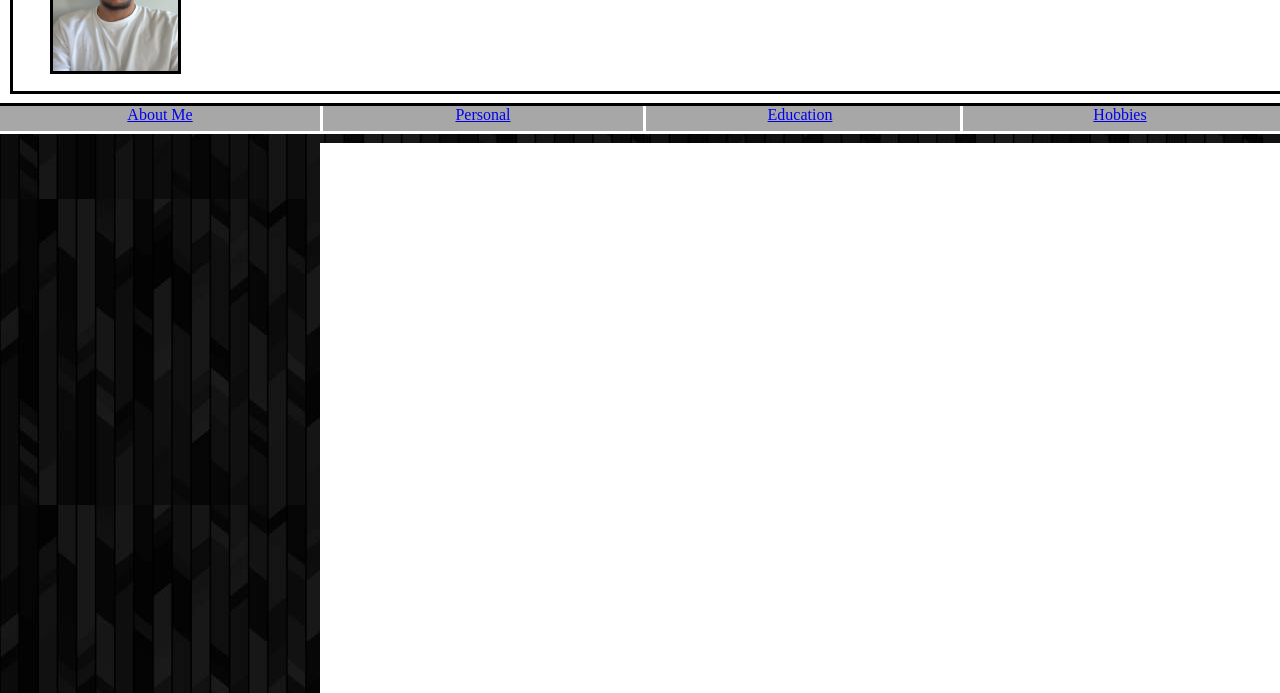
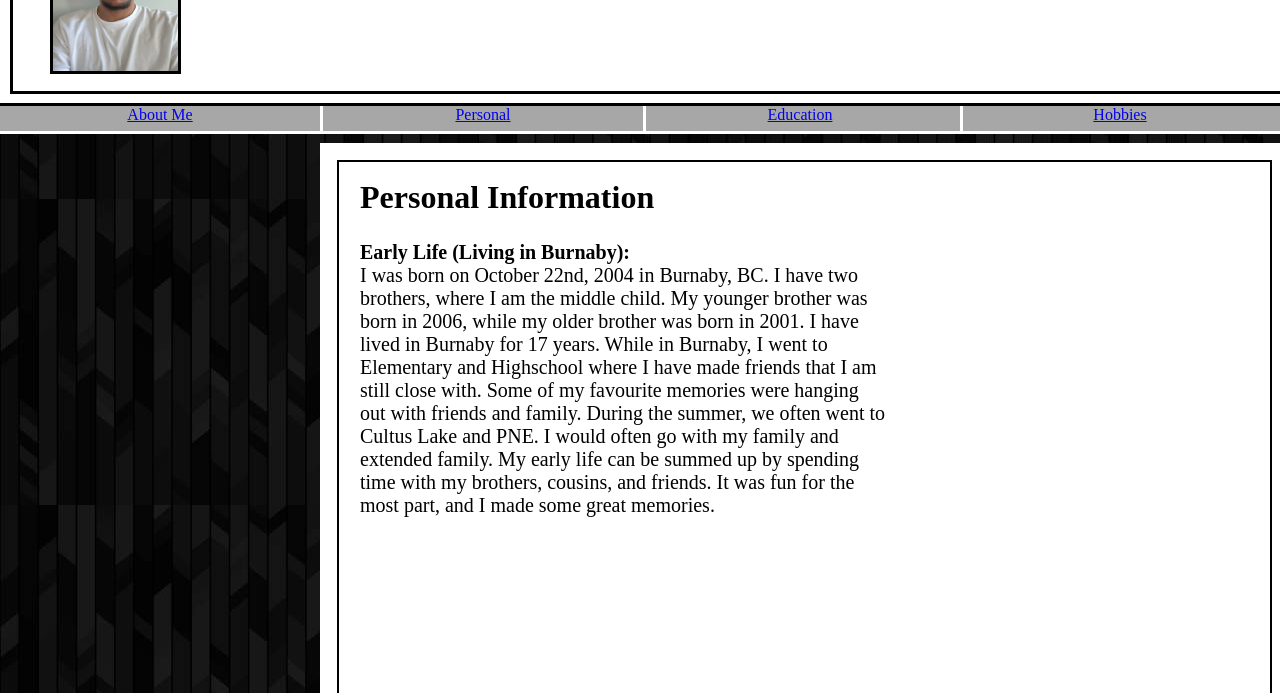
Before and after one commit to GVirk22/GVirk22.github.io, a plain HTML site: page MiniProject/HTML/MPPersonal.html in a window 1280 px wide. Shown: the part 107-800 px from the top of the page. Drawn offline with Linux system fonts and the light colour scheme.

Commit message:
Title + early life body text

```diff
--- a/MiniProject/CSS/MPPersonal.CSS
+++ b/MiniProject/CSS/MPPersonal.CSS
@@ -11,3 +11,27 @@ body {
     width: 75%;
     height: 100%;
 }
+
+.personalBodyDecor {
+    position: absolute;
+    border: 2px solid black;
+    height: 95%;
+    width: 97%;
+    top: 17px;
+    left: 17px;
+}
+
+.pInfoTitle {
+    position: absolute;
+    left: 40px;
+    top: 15px;
+}
+
+.pInfoText {
+    position: absolute;
+    top: 55px;
+    left: 40px;
+    font-size: 20px;
+    width: 55%;
+    height: 100px;
+}
--- a/MiniProject/HTML/MPPersonal.html
+++ b/MiniProject/HTML/MPPersonal.html
@@ -47,7 +47,19 @@
 <!-- End of navigation bar-->
 
     <div class="personalBody">
-
+        <div class="personalBodyDecor"></div>
+        <h1 class="pInfoTitle">Personal Information</h1>
+        <p class="pInfoText">
+            <br><b>Early Life (Living in Burnaby):</b></br>
+            I was born on October 22nd, 2004 in Burnaby, BC. I have two brothers, where I am
+            the middle child. My younger brother was born in 2006, while my older brother was born
+            in 2001. I have lived in Burnaby for 17 years. While in Burnaby,
+            I went to Elementary and Highschool where I have made friends that I am still close with. Some of my favourite
+            memories were hanging out with friends and family. During the summer, we often went
+            to Cultus Lake and PNE. I would often go with my family and extended family. My early life can
+            be summed up by spending time with my brothers, cousins, and friends. It was fun for the most part,
+            and I made some great memories.
+        </p>
     </div>
 </body>
 </html>
```
Also changed, not shown: MiniProject/HTML/MPHomepage.html (+2 -2 lines).
